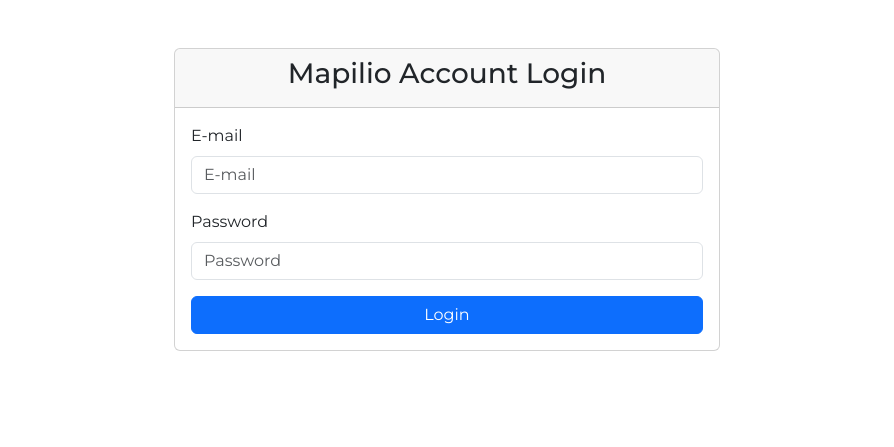
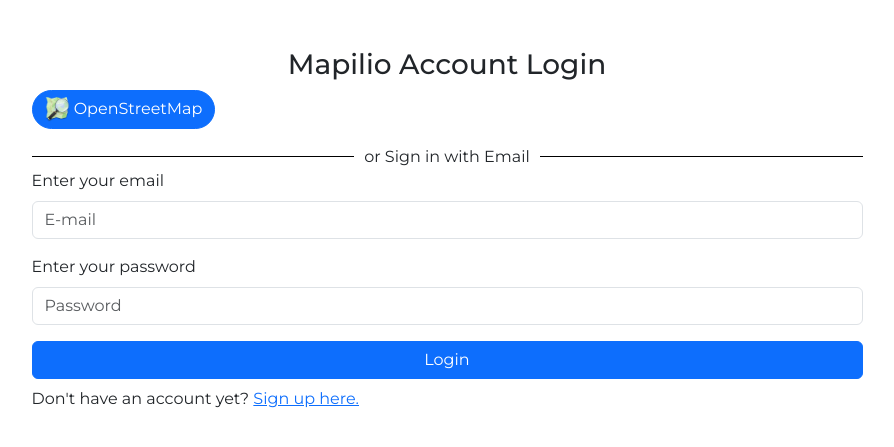
Before and after one commit to mapilio/MapSyncer, a Flask app: template MapSyncer/templates/mapilio-login.html in a window 1280 px wide. Shown: the part 80-527 px from the top of the page, without its empty margins (193-1087 px from the left). Run offline with Flask 3, Linux system fonts and the light colour scheme; the template is opened without the code that fills it, so the values that code supplies are empty; some libraries are stand-ins or nearby versions.

Commit message:
Code quality has been improved.

```diff
--- a/MapSyncer/app.py
+++ b/MapSyncer/app.py
@@ -5,6 +5,7 @@ import shutil
 import ssl
 import webbrowser
 
+import requests
 from flask import Flask, render_template, request, jsonify, redirect, url_for, session
 from mapilio_kit.base import authenticator
 from mapilio_kit.components.edit_config import edit_config
@@ -32,6 +33,10 @@ CERT_PEM = os.path.join(os.path.expanduser("~"), ".config", "mapilio", "configs"
 KEY_PEM = os.path.join(os.path.expanduser("~"), ".config", "mapilio", "configs", "MapSyncer",
                        "key.pem")
 
+MAPILIO_API_ENDPOINT = "https://end.mapilio.com"
+client_id = 8
+client_secret = "7TccnOQOdxnUIFgOjFiotiuFC4lWQhMeilddgxJJ"
+
 
 def get_args_mapilio(func):
     arg_names = func.__code__.co_varnames[:func.__code__.co_argcount]
@@ -54,6 +59,23 @@ def load_data():
     except Exception as e:
         print(e)
         return None
+
+
+def remove_mapilio_account():
+    MAPILIO_CONFIG_PATH = os.getenv(
+        "MAPILIO_CONFIG_PATH",
+        os.path.join(
+            os.path.expanduser("~"),
+            ".config",
+            "mapilio",
+            "configs",
+            "CLIENT_USERS",
+        ),
+    )
+    if os.path.exists(MAPILIO_CONFIG_PATH):
+        os.remove(MAPILIO_CONFIG_PATH)
+        return True
+    return False
 
 
 osm_auth = Auth(
@@ -86,6 +108,7 @@ def kartaview_login_page():
     return render_template('kartaview-login.html')
 
 
+# OpenStreetMap-Kartaview Login
 @app.route('/authenticate-kartaview', methods=['POST'])
 def authenticate_kartaview():
     login_url = osm_auth.login()
@@ -96,10 +119,11 @@ def authenticate_kartaview():
 
 @app.route('/authenticate/', methods=['GET'])
 def callback():
+    global osm_token_to_mapilio
     access_token = osm_auth.callback(request.url)
+    osm_token_to_mapilio = osm_auth.oauth.token
     parsed_data = json.loads(json.dumps(access_token))
     token = parsed_data['access_token']
-
     if access_token:
         return redirect('https://127.0.0.1:5050/get_my_data/' + token)
     else:
@@ -120,6 +144,7 @@ def check_status(sequence_id):
     return jsonify({"status": status})
 
 
+# Mapilio Login
 @app.route('/mapilio-login', methods=['POST'])
 def mapilio_login():
     args = get_args_mapilio(edit_config)
@@ -141,9 +166,24 @@ def mapilio_login():
         return render_template('mapilio-login.html', message=message)
 
 
+@app.route('/mapilio-login-with-osm', methods=['POST'])
+def mapilio_login_with_osm():
+    token = osm_token_to_mapilio['access_token']
+    resp = requests.post(f"{MAPILIO_API_ENDPOINT}/oauth-api/openstreetmap/authenticate",
+                         params={"token": token, "client_id": client_id,
+                                 "client_secret": client_secret})
+    resp_json = resp.json()
+    if resp.status_code == 200:
+        mapilio_access_token = resp_json.get('access_token')
+        return jsonify({"access_token": mapilio_access_token})
+    return jsonify({"error": "Mapilio authentication failed", "status_code": resp.status_code})
+
+
 @app.route('/display-sequence', methods=['GET'])
 def display_sequence():
-    """Displays the sequence data"""
+    """
+    The page where sequences fetched from Kartaview are shown.
+    """
     karta_auth = check_kartaview_authenticate()
     if karta_auth:
         user_name = session.get('user_name') or request.form.get('user_name')
@@ -156,8 +196,10 @@ def display_sequence():
 
     if len(list_all_users()) == 0:
         return render_template('mapilio-login.html', karta_authenticate=True)
-    elif len(list_all_users()) >= 2:
-        username = input("Found multiple Mapilio accounts. Please specify your username.\n")
+    elif len(list_all_users()) == 2:
+        status = remove_mapilio_account()
+        if status:
+            return render_template('mapilio-login.html', karta_authenticate=True)
     else:
         check_authenticate = True
 
@@ -205,23 +247,27 @@ def display_sequence():
 
 @app.route('/details', methods=['GET', 'POST'])
 def details_page():
-    karta_auth = check_kartaview_authenticate()
-
-    if not karta_auth:
-        return redirect(url_for('kartaview_login_page'))
-
-    if len(list_all_users()) == 0:
-        return render_template('mapilio-login.html')
-
+    """
+    Users can check whether the download, upload, and json operations of the sequences are successful or not.
+    """
+    sequence_filter = 'all'
     download_logs = load_data()
 
-    if download_logs is None:
-        message = "No data available. Please check the terminal for further details."
-        return render_template('details.html', message=message)
+    # GET
+    if request.method == 'GET':
+        karta_auth = check_kartaview_authenticate()
+        if not karta_auth:
+            return redirect(url_for('kartaview_login_page'))
+        if len(list_all_users()) == 0:
+            return render_template('mapilio-login.html')
+        elif len(list_all_users()) == 2:
+            status = remove_mapilio_account()
+            if status:
+                return render_template('mapilio-login.html', karta_authenticate=True)
+        if download_logs is None:
+            message = "No data available. Please check the terminal for further details."
+            return render_template('details.html', message=message)
 
-    sequence_filter = 'all'
-
-    # POST
     if request.method == 'POST':
         sequence_filter = request.form['filter']
 
@@ -240,13 +286,21 @@ def details_page():
 
 @app.route('/sequence-edit', methods=['GET', 'POST'])
 def update_json():
-    karta_auth = check_kartaview_authenticate()
-    if not karta_auth:
-        return redirect(url_for('kartaview_login_page'))
-    if len(list_all_users()) == 0:
-        return render_template('mapilio-login.html')
-
+    """
+    Changes a requested value from the log file where the download, upload, json data extraction operations
+    of the arrays are kept.
+    """
+    # GET
     if request.method == 'GET':
+        karta_auth = check_kartaview_authenticate()
+        if not karta_auth:
+            return redirect(url_for('kartaview_login_page'))
+        if len(list_all_users()) == 0:
+            return render_template('mapilio-login.html')
+        elif len(list_all_users()) == 2:
+            status = remove_mapilio_account()
+            if status:
+                return render_template('mapilio-login.html', karta_authenticate=True)
         return render_template('sequence-edit.html')
 
     # POST
@@ -272,6 +326,9 @@ def update_json():
 
 @app.route('/download-sequence', methods=['POST'])
 def download_sequence(sequence_id=None):
+    """
+    Download sequence from Kartaview
+    """
     user_name = session.get('user_name')
     response, _ = download_progress_bar()
 
@@ -286,6 +343,9 @@ def download_sequence(sequence_id=None):
 
 @app.route('/upload-sequence', methods=['POST'])
 def upload_sequence():
+    """
+    Sequence upload to Mapilio
+    """
     sequence_id = request.form.get('sequence_id')
     upload_folder_path = os.path.join(IMAGES_PATH, sequence_id)
     download_logs = load_data()
@@ -313,6 +373,9 @@ def upload_sequence():
 
 @app.route('/download-progress-bar', methods=['POST'])
 def download_progress_bar():
+    """
+    Progress bar of sequences downloaded from Kartaview
+    """
     sequence_id = request.form.get('sequence_id')
     osc_api_instance = OSCApi(OSCAPISubDomain.PRODUCTION)
     photos, error = osc_api_instance.get_photos(sequence_id)
@@ -325,6 +388,9 @@ def download_progress_bar():
 
 @app.route('/get-user-sequences', methods=['POST'])
 def get_user_sequences():
+    """
+    Retrieval of sequences from the user's Kartaview account.
+    """
     user_name = session.get('user_name') or request.form.get('user_name')
     osc_api_instance = OSCApi(OSCAPISubDomain.PRODUCTION)
     sequences, error = osc_api_instance.user_sequences(user_name)
@@ -348,6 +414,9 @@ def get_missing_sequences():
 
 @app.route('/remove-accounts', methods=['GET'])
 def remove_accounts():
+    """
+    Logs out of both Kartaview and Mapilio accounts.
+    """
     MAPILIO_CONFIG_PATH = os.getenv(
         "MAPILIO_CONFIG_PATH",
         os.path.join(
@@ -371,5 +440,6 @@ def main():
     webbrowser.open('https://127.0.0.1:5050')
     app.run(host='0.0.0.0', port=5050, threaded=True, debug=False, ssl_context=ssl_context)
 
+
 if __name__ == '__main__':
     main()
--- a/MapSyncer/templates/kartaview-login.html
+++ b/MapSyncer/templates/kartaview-login.html
@@ -5,6 +5,7 @@
     <title>Kartaview Login Page</title>
     <link href="https://cdnjs.cloudflare.com/ajax/libs/bootstrap/5.3.3/css/bootstrap.min.css" rel="stylesheet">
     <link href="https://fonts.googleapis.com/css2?family=Comfortaa:wght@300..700&family=Montserrat:ital,wght@0,100..900;1,100..900&display=swap" rel="stylesheet">
+    <link rel="icon" type="image/png" href="{{ url_for('static', filename='mapilio_fav.png') }}">
 
     <style>
         * {
--- a/MapSyncer/templates/mapilio-login.html
+++ b/MapSyncer/templates/mapilio-login.html
@@ -6,6 +6,7 @@
     <title>Login</title>
     <link href="https://cdnjs.cloudflare.com/ajax/libs/bootstrap/5.3.3/css/bootstrap.min.css" rel="stylesheet">
     <link href="https://fonts.googleapis.com/css2?family=Comfortaa:wght@300..700&family=Montserrat:ital,wght@0,100..900;1,100..900&display=swap" rel="stylesheet">
+    <link rel="icon" type="image/png" href="{{ url_for('static', filename='mapilio_fav.png') }}">
     <script src="https://cdn.jsdelivr.net/npm/sweetalert2@10"></script>
 
     <style>
@@ -57,25 +58,31 @@
 
     <div class="container">
         <div class="row justify-content-center mt-5">
-            <div class="col-md-6">
-                <div class="card">
+            <div class="col-md-9">
+                <div class="">
                     <div class="card-header">
                         <h3 class="text-center">Mapilio Account Login</h3>
                     </div>
                     <div class="card-body">
-                        <form action="/mapilio-login" method="POST">
-
+                        <form action="/mapilio-login" method="POST" class="w-100">
+                            <a href="/mapilio-login-with-osm" class="btn btn-primary mb-3 rounded-5"><img src="{{ url_for('static', filename='osm_ico.png') }}" style="max-width:25px;"> OpenStreetMap</a>
+                            <div style="display: flex; align-items: center;">
+                              <div style="flex-grow: 1; height: 1px; background-color: black;"></div>
+                              <span style="padding: 0 10px;">or Sign in with Email</span>
+                              <div style="flex-grow: 1; height: 1px; background-color: black;"></div>
+                            </div>
                             <div class="mb-3">
-                                <label for="email" class="form-label">E-mail</label>
+                                <label for="email" class="form-label">Enter your email</label>
                                 <input type="email" class="form-control" id="email" name="email" placeholder="E-mail" required>
                             </div>
                             <div class="mb-3">
-                                <label for="password" class="form-label">Password</label>
+                                <label for="password" class="form-label">Enter your password</label>
                                 <input type="password" class="form-control" id="password" name="password" placeholder="Password" required>
                             </div>
                             <div class="d-grid gap-2">
-                                <button type="submit" class="btn btn-primary">Login</button>
+                                <button type="submit" class="btn btn-primary btn-block">Login</button>
                             </div>
+                            <p class="mt-2">Don't have an account yet? <a href="https://mapilio.com/signup" target="_blank">Sign up here.</a></p>
                             {% if message %}
                                 <div class="alert alert-danger alert-dismissible fade show mt-4" role="alert">
                                     {{ message }}
@@ -83,6 +90,7 @@
                                 </div>
                             {% endif %}
                         </form>
+                    </div>
                 </div>
             </div>
         </div>
```
Also changed, not shown: MapSyncer/static/osm_ico.png (added).
